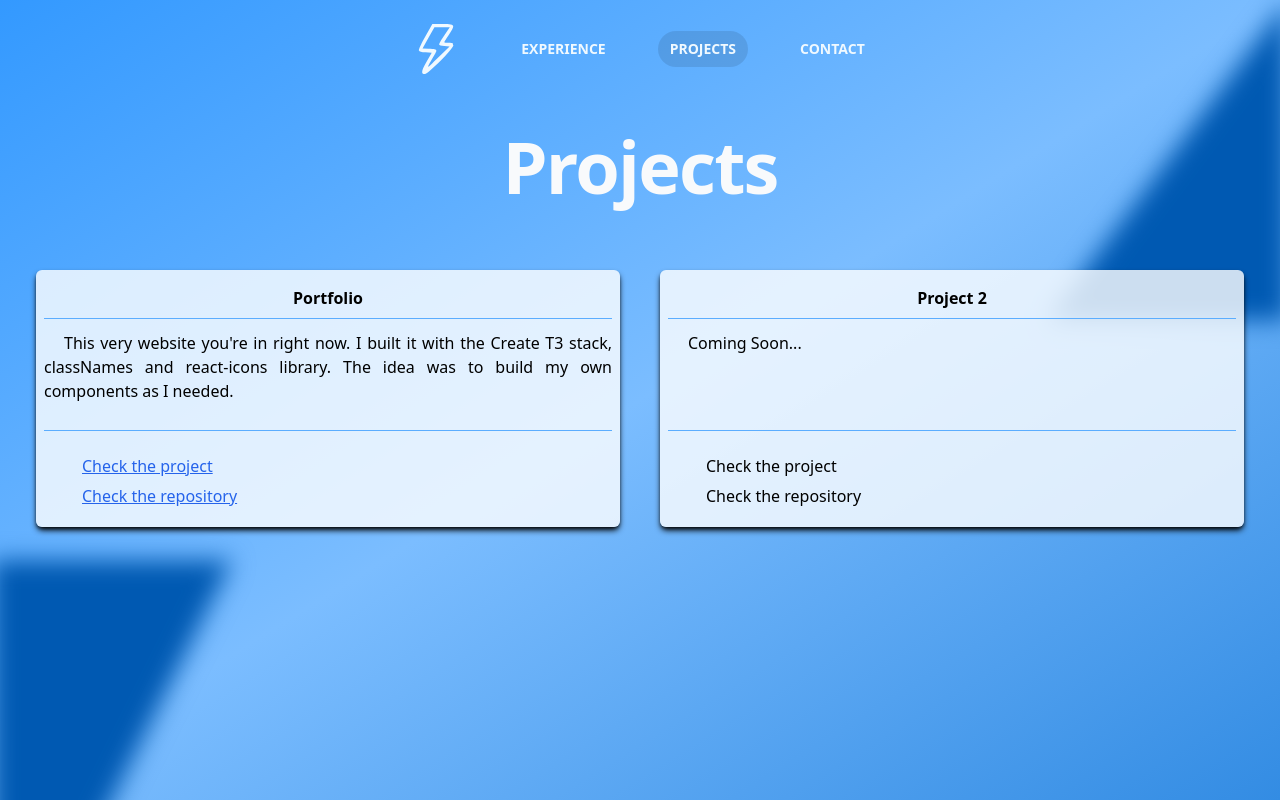
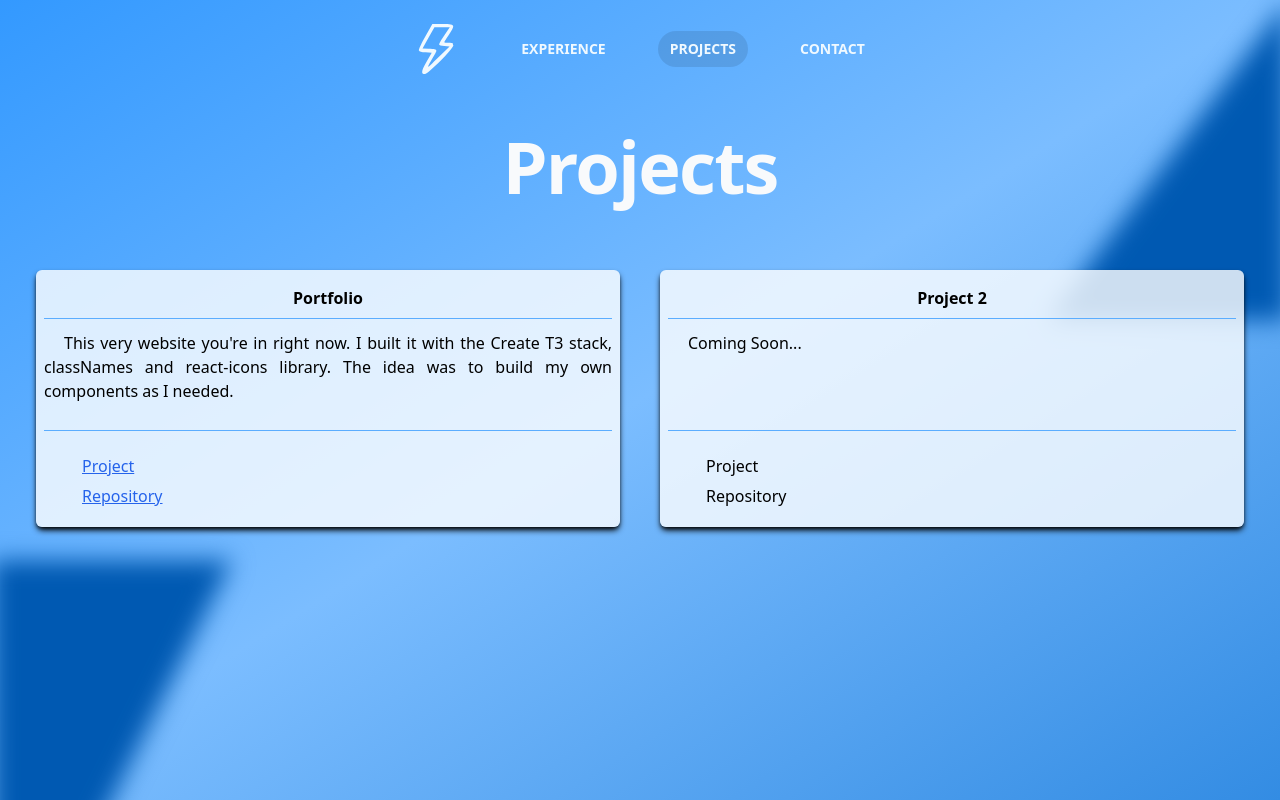
Before and after one commit to carlosavjr513/portfolio, a Next.js app: page /projects in a window 1280 px wide. Built offline with nearby package versions, Linux system fonts and the light colour scheme; some icons are missing.

Commit message:
projects revision

```diff
--- a/src/pages/projects.tsx
+++ b/src/pages/projects.tsx
@@ -25,20 +25,20 @@ const Projects: NextPage = () => {
                       <FaLink size={30} className="text-shaman-500" />
                       {url ? (
                         <a href={url} className="text-blue-600 underline">
-                          Check the project
+                          Project
                         </a>
                       ) : (
-                        <p>Check the project</p>
+                        <p>Project</p>
                       )}
                     </div>
                     <div className="inline-flex items-center gap-2">
                       <FaGithub size={30} className="text-purple-600" />
                       {gitHub ? (
                         <a href={gitHub} className="text-blue-600 underline">
-                          Check the repository
+                          Repository
                         </a>
                       ) : (
-                        <p>Check the repository</p>
+                        <p>Repository</p>
                       )}
                     </div>
                   </div>
```
